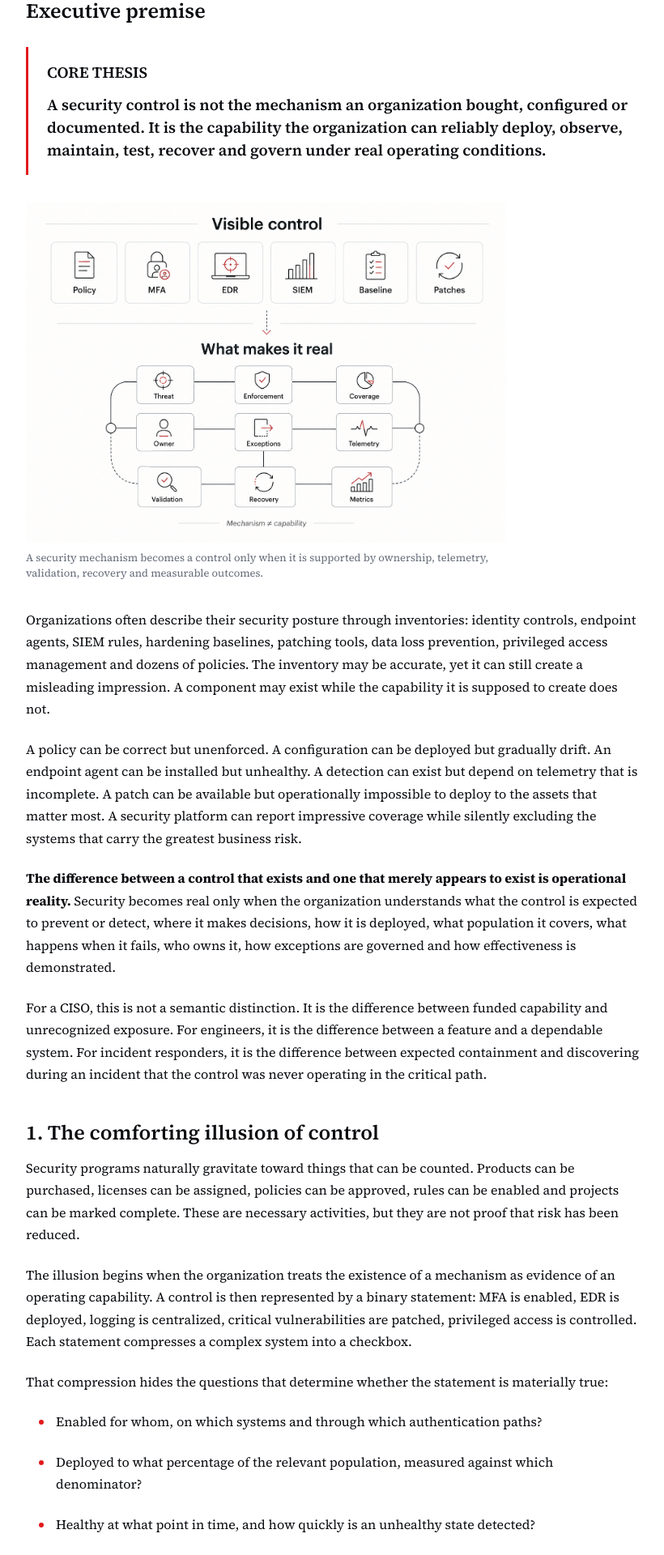
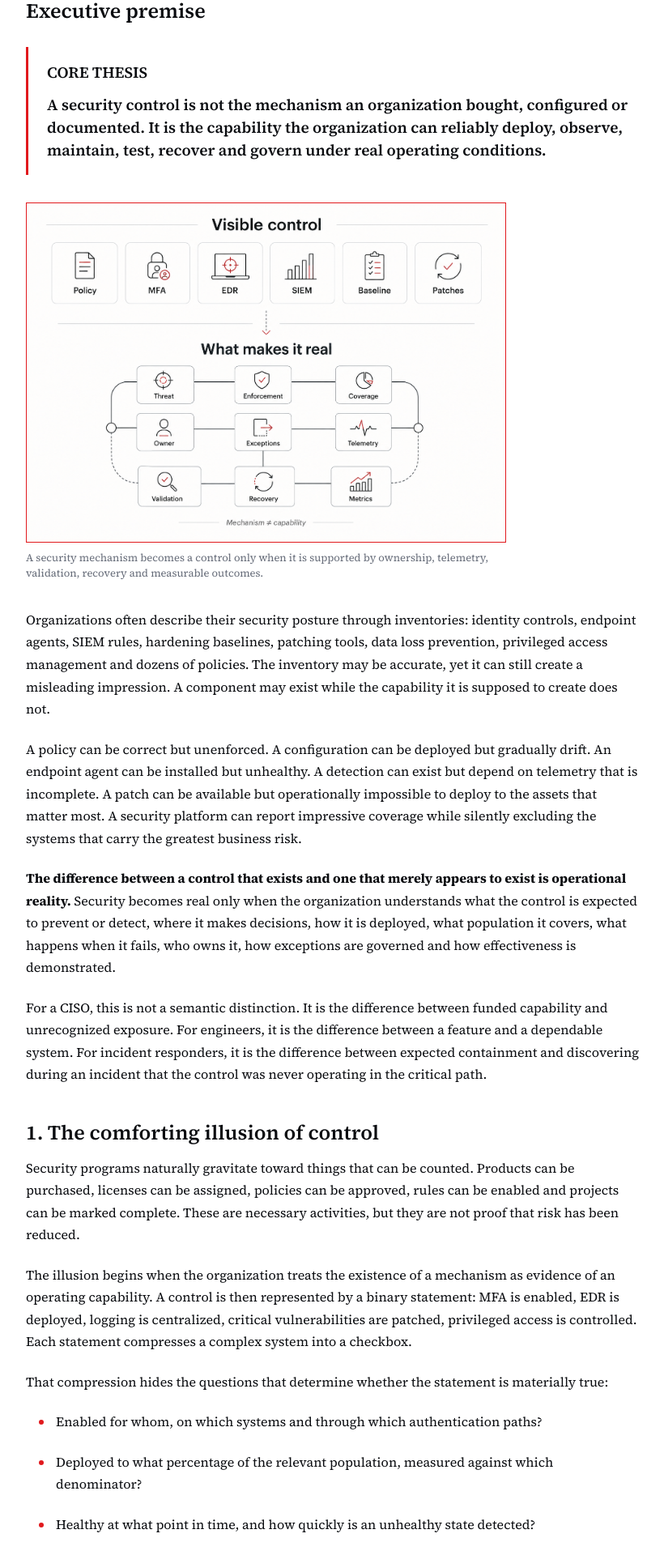
Before and after one commit to Innershell-labs/innershell-labs.github.io, a Jekyll site: the page built from _posts/2026-07-22-A_Security_Control_Is_Not_Real_Until_It_Can_Be_Operated.md, in a window 1280 px wide. Shown: the part 581-2501 px from the top of the page at 81% size, without its empty margins (18-838 px from the left). Built offline with Jekyll 4.4.1, drawn with Linux system fonts in a browser that asks for light colours.

Commit message:
Refactor CSS variables and styles in style.scss

```diff
--- a/assets/css/style.scss
+++ b/assets/css/style.scss
@@ -158,6 +158,9 @@ a:hover { color: var(--accent); }
 .article-body-band { background: var(--surface); }
 .article-body-band .site-shell { padding-block: 42px 72px; }
 .post-content { max-width: var(--article-width); }
+.post-content img {
+  border: 1px solid var(--accent);
+}
 .post-cover { margin: 0 0 38px; }
 .post-cover img { width: auto; height: auto; max-width: 100%; }
 
@@ -239,7 +242,15 @@ a:hover { color: var(--accent); }
   line-height: 1.6;
 }
 .prose pre code { padding: 0; background: transparent; color: inherit; font-size: inherit; overflow-wrap: normal; }
-.prose table { display: block; width: max-content; max-width: 100%; overflow-x: auto; margin: 31px 0; border-collapse: collapse; }
+.prose table {
+  display: block;
+  width: max-content;
+  max-width: 100%;
+  overflow-x: auto;
+  margin: 31px 0;
+  border: 1px solid var(--accent);
+  border-collapse: collapse;
+}
 .prose th, .prose td { min-width: 100px; padding: 10px 13px; border-bottom: 1px solid var(--border); text-align: left; vertical-align: top; }
 .prose th { font-weight: 600; }
 
```
